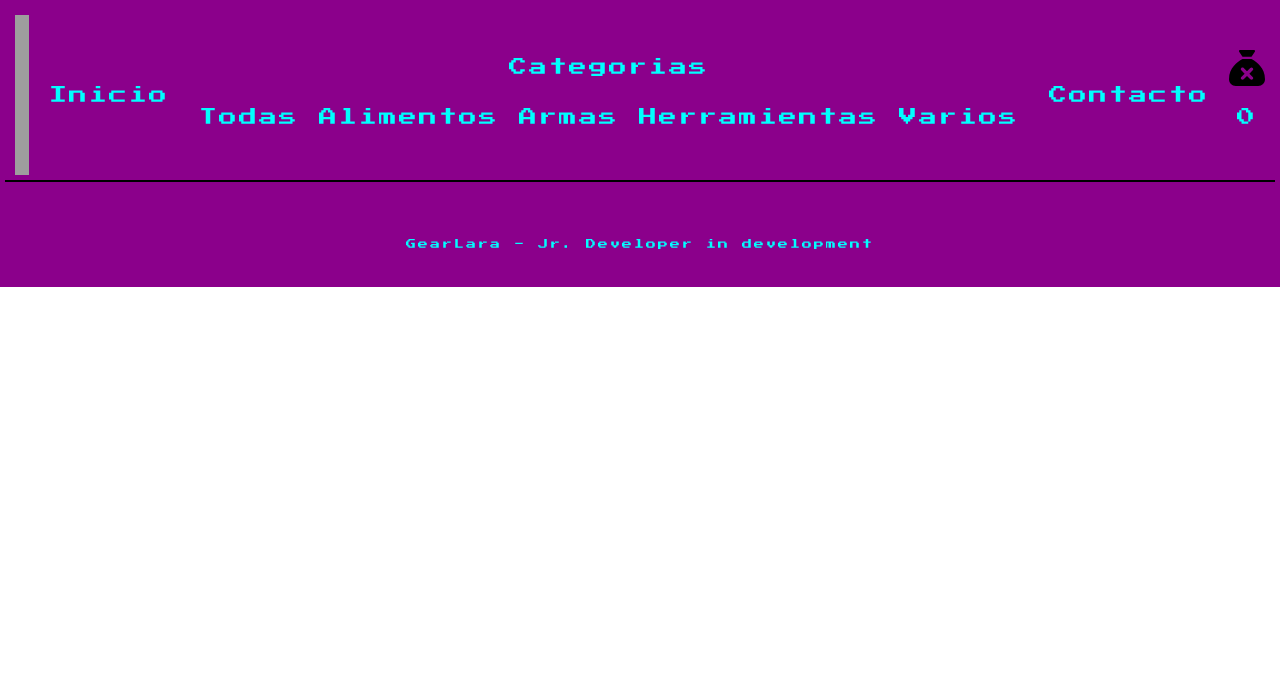
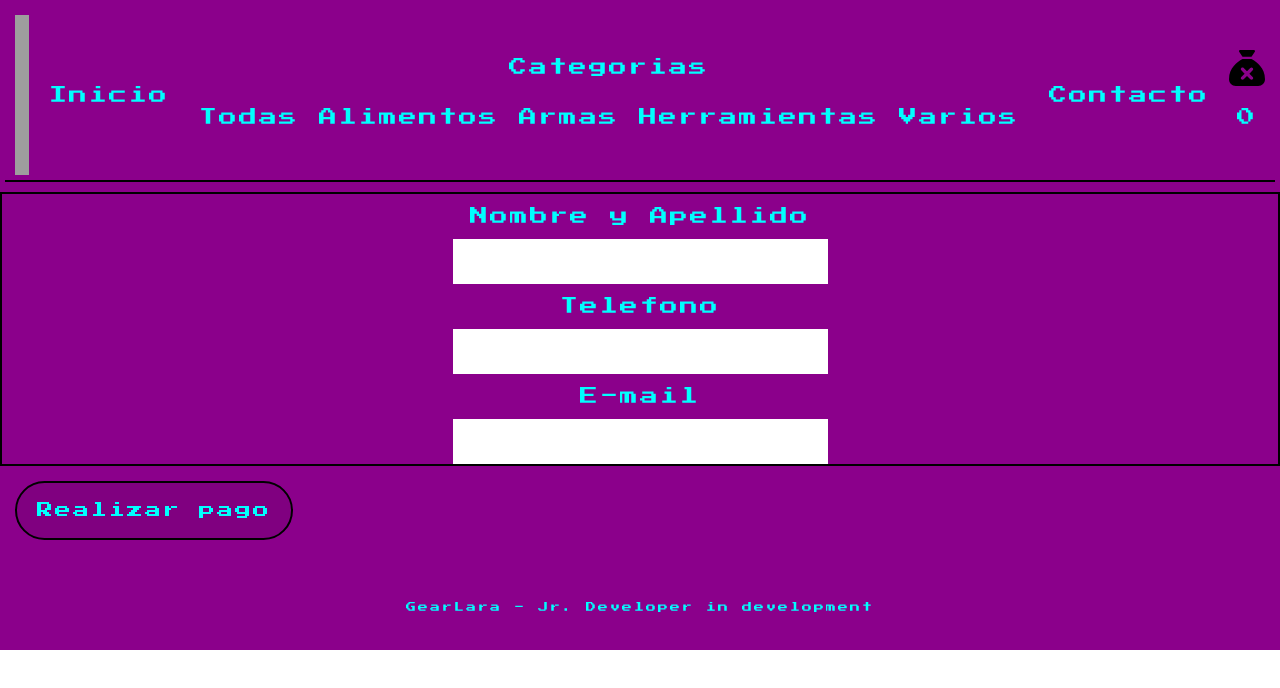
Before and after one commit to NatiBorjas/Provisiones_Stan, a React (Create React App) app: page /finalizarcompra in a window 1280 px wide. Shown: the top 688 px of the page. Built offline with nearby package versions, Linux system fonts and the light colour scheme; no server answers; grey boxes are pictures that could not be loaded.

Commit message:
Agregando FormularioCompra componente

```diff
--- a/src/App.css
+++ b/src/App.css
@@ -53,3 +53,11 @@ ul li{
   display: flex;
   align-items: center;
 }
+
+form {
+  border: solid 2px black;
+  display: flex;
+  flex-direction: column;
+  align-items: center;
+  width: 100%;
+}
--- a/src/App.js
+++ b/src/App.js
@@ -8,6 +8,7 @@ import './App.css';
 import { CartContextProvider } from './context/CartContext';
 import { AppContextProvider } from './context/AppContext';
 import { Cart } from './components/Cart';
+import FormularioCompra from './components/FormularioCompra';
 
 
 function App() {
@@ -24,6 +25,7 @@ function App() {
               <Route path='/category/:categoryId' element={<ItemListContainer/>}/>
               <Route path='/contacto' element={<Contacto/>}/>
               <Route path='/cart' element={<Cart/>}/>
+              <Route path='/finalizarcompra' element={<FormularioCompra/>} />
             </Routes>
           </BrowserRouter>
         </CartContextProvider>
--- a/src/components/Cart.js
+++ b/src/components/Cart.js
@@ -4,7 +4,7 @@ import '../styles/Carrito.css';
 
 
 export const Cart = () => {
-    const { carrito, totalCarrito, eliminarDelCarrito, eliminarCarrito } = useCartContext();
+    const { carrito, totalCarrito, eliminarDelCarrito, vaciarCarrito} = useCartContext();
 
     return (
         <div>
@@ -36,7 +36,7 @@ export const Cart = () => {
                                         <p>Precio D$: {item.precio}</p>
                                     </div>
                                     <div>
-                                        <p>Total D$: {item.precio * item.cant}</p>
+                                        <p>Total D$: {item.cant * item.precio}</p>
                                     </div>
                                     <div>
                                         <div className="eliminar-item">
@@ -53,12 +53,14 @@ export const Cart = () => {
                                     <h1>Total Carrito D$: {totalCarrito()}</h1>
                                 </div>
                                 <div className="btn-finalizar">
-                                    <button className="btn">Finalizar Compra</button>
+                                    <Link to={'/finalizarcompra'}>
+                                        <button className="btn">Finalizar Compra</button>
+                                    </Link>
                                 </div>
                             </div>
                             <div className="vaciar-carrito">
                                 <div >
-                                    <button className="btn" onClick={() => eliminarCarrito()}>Vaciar Carrito</button>
+                                    <button className="btn" onClick={() => vaciarCarrito()}>Vaciar Carrito</button>
                                 </div>
                             </div>
                         </div>
--- /dev/null
+++ b/src/components/FormularioCompra.js
@@ -0,0 +1,43 @@
+import { useCartContext } from "../context/CartContext";
+import { Input } from "./Input";
+
+
+const FormularioCompra = () => {
+    const { carrito, totalCarrito} = useCartContext();
+
+    // const itemsCarrito = carrito.map()
+
+    const saveCarrito = () => {
+        const user = {
+            name: 'Juana',
+            phone: '454554545',
+            email: 'juana@gmail.com',
+        };
+
+        const orden = {
+            cliente: user,
+            items: [{
+                id: '',
+                nombre: '',
+                precio: '',
+            }],
+            total: totalCarrito(),
+        }
+        console.log("Orden de compra", orden);
+
+    }
+
+    return (
+        <>
+            <div>
+                <Input/>
+            </div>
+            <div>
+                <button className="btn" onClick={saveCarrito}>
+                    Realizar pago
+                </button>
+            </div>
+        </>
+    )
+}
+export default FormularioCompra
--- /dev/null
+++ b/src/components/Input.js
@@ -0,0 +1,11 @@
+export const Input = () => {
+    return (
+        <div>
+            <form>
+                <label>Nombre y Apellido</label><input></input>
+                <label>Telefono</label><input></input>
+                <label>E-mail</label><input></input>
+            </form>
+        </div>
+    )
+}
--- a/src/context/CartContext.js
+++ b/src/context/CartContext.js
@@ -12,15 +12,16 @@ export const CartContextProvider = ( {children} ) => {
     }
 
     const agregarAlCarrito = (item, cant) => {
+
         const itemAlCarrito = {...item, cant: cant};
+            if (itemEnCarrito(item.id)) {
 
-        if (itemEnCarrito(item.id)) {
-                const nuevoCarrito = [...carrito];
-                const encontrado = nuevoCarrito.findIndex((prod) => prod.id === item.id )
-                nuevoCarrito[encontrado].cant += cant;
-                setCarrito(nuevoCarrito);
+                    const nuevoCarrito = [...carrito];
+                    const encontrado = nuevoCarrito.findIndex((prod) => prod.id === item.id);
+                    nuevoCarrito[encontrado].cant += cant;
+                    setCarrito(nuevoCarrito);
                 } else {
-                setCarrito((carritoExistente) => [...carrito, itemAlCarrito]);}
+                    setCarrito((carritoExistente) => [...carrito, itemAlCarrito]);}
     };
     console.log("Carrito", carrito);
 
@@ -29,7 +30,7 @@ export const CartContextProvider = ( {children} ) => {
         setCarrito(eliminarProducto)
     }
 
-    const eliminarCarrito = () => setCarrito([]);
+    const vaciarCarrito = () => setCarrito([]);
 
     const totalCarrito = () => {
         let total = 0;
@@ -40,20 +41,19 @@ export const CartContextProvider = ( {children} ) => {
     }
 
     const cantidadCarrito = () => {
-        let total = 0;
+        let cantTotalCarrito = 0;
         carrito.forEach((element) => {
-            total = total + element.cant
+            cantTotalCarrito = cantTotalCarrito + element.cant
         });
-        return total;
+        return cantTotalCarrito;
     }
-
 
     return (
         <CartContext.Provider value={{
             carrito,
             agregarAlCarrito,
             eliminarDelCarrito,
-            eliminarCarrito,
+            vaciarCarrito,
             totalCarrito,
             cantidadCarrito}}>
             {children}
```
